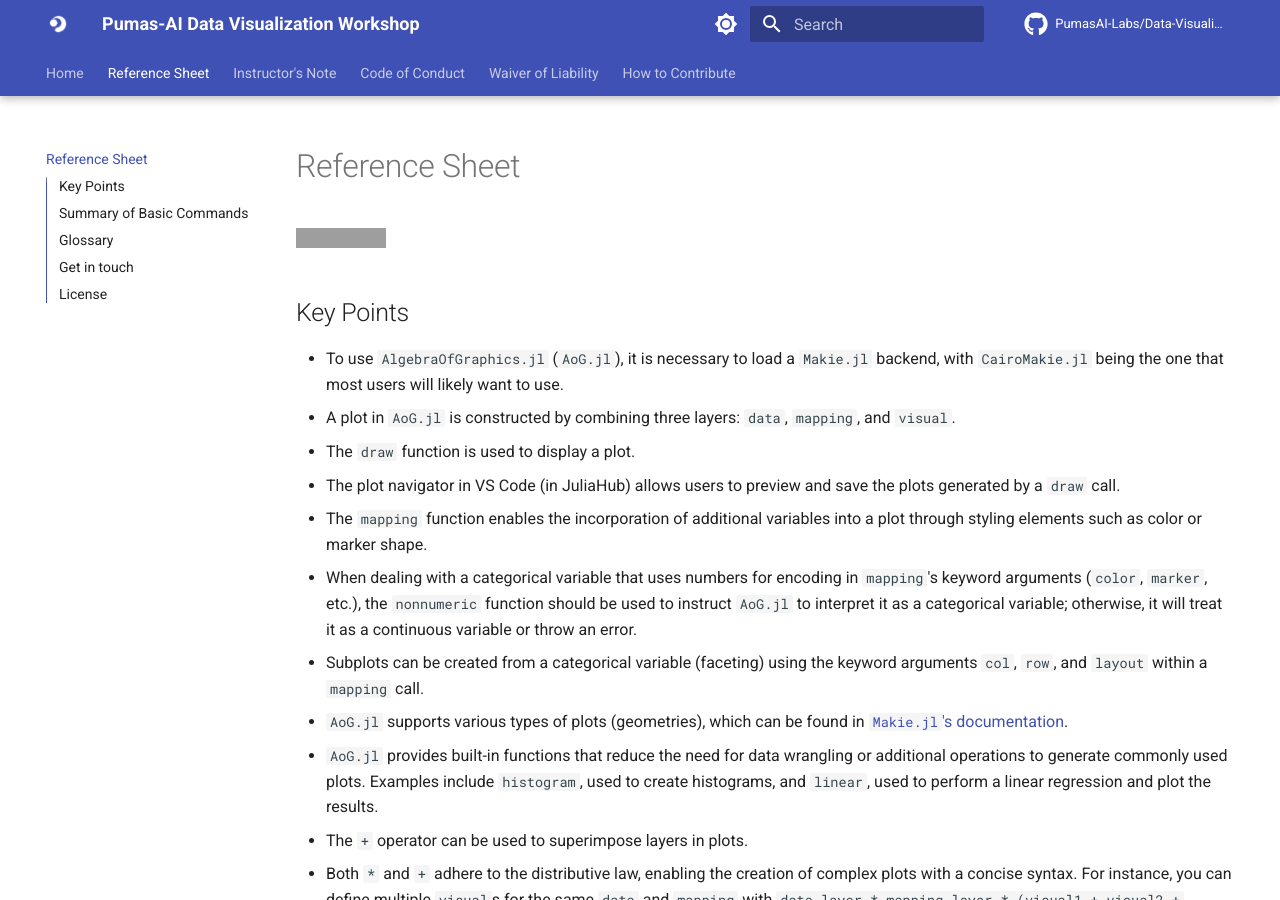
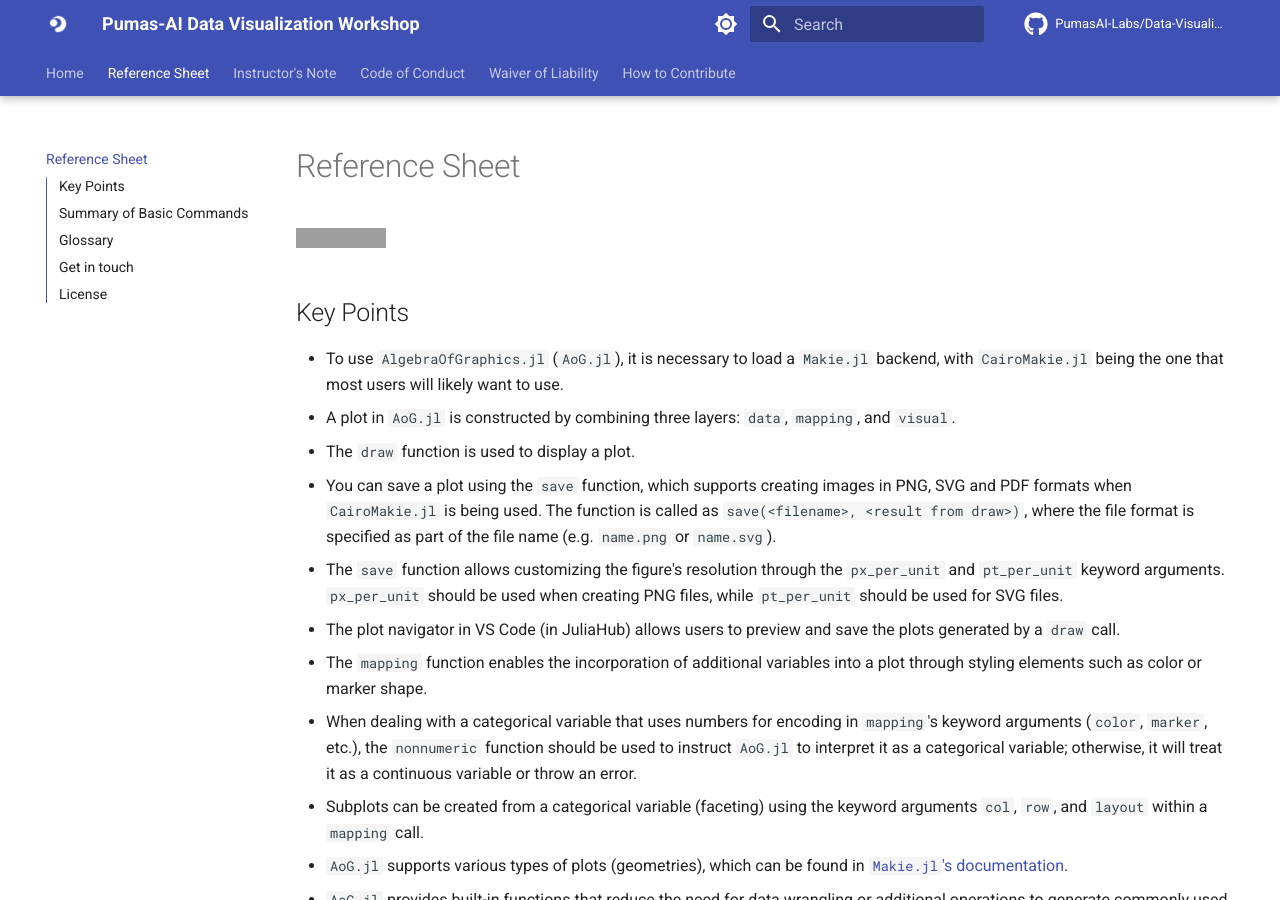
Before and after one commit to PumasAI-Labs/Data-Visualization, an MkDocs documentation site: the page built from docs/reference.md, in a window 1280 px wide and 900 px high. Built offline with MkDocs 1.6.1 and Material for MkDocs 9.7.7, drawn with Linux system fonts in a browser that asks for light colours; comment, search, counter and statistics services are not loaded; some of the changed text lies outside the part shown; grey boxes are pictures that could not be loaded.

Commit message:
Cover the save function

```diff
--- a/docs/reference.md
+++ b/docs/reference.md
@@ -10,6 +10,8 @@ title: Reference Sheets for Pumas-AI Data Visualization Workshop
 use.
 - A plot in `AoG.jl` is constructed by combining three layers: `data`, `mapping`, and `visual`.
 - The `draw` function is used to display a plot.
+- You can save a plot using the `save` function, which supports creating images in PNG, SVG and PDF formats when `CairoMakie.jl` is being used. The function is called as `save(<filename>, <result from draw>)`, where the file format is specified as part of the file name (e.g. `name.png` or `name.svg`).
+- The `save` function allows customizing the figure's resolution through the `px_per_unit` and `pt_per_unit` keyword arguments. `px_per_unit` should be used when creating PNG files, while `pt_per_unit` should be used for SVG files.
 - The plot navigator in VS Code (in JuliaHub) allows users to preview and save the plots generated by a `draw` call.
 - The `mapping` function enables the incorporation of additional variables into a plot through styling elements such as color or marker shape.
 - When dealing with a categorical variable that uses numbers for encoding in `mapping`'s keyword arguments (`color`, `marker`, etc.), the `nonnumeric` function
@@ -43,6 +45,7 @@ of plots, such as `show_notch` for box plots.
 | Create a visual layer | `visual` | Determines the type of plot that will be created |
 | Combine several `AoG.jl` layers | `*` | Layers are combined by "multiplying" them (e.g., `plt = data_layer * mapping_layer * visual_layer`) |
 | Display an `AoG.jl` plot | `draw` | `draw` can also contain many important customization options, such as `figure` and `axis` |
+| Save a plot | `save(<filename>, <result from draw>`) | The filename contain an appropriate file format, such as PNG, SVG or PDF when using `CairoMakie.jl`. You can also customize the image resolution using the `px_per_unit` (for PNG) and `pt_per_unit` (for SVG) keyword arguments |
 | Avoid that a categorical variable encoded with numbers will be interpreted as a continuous variable | `nonnumeric` | Used inside of a `mapping` call with `Pair` syntax (e.g., `kwarg = :column_name => nonnumeric`) |
 | Apply faceting by columns | `col` | Used as a keyword argument inside of a `mapping` call |
 | Apply faceting by rows | `row` | Used as a keyword argument inside of a `mapping` call |
```
Also changed, not shown: docs/instructors.md (+2 -0 lines), 1 other file.
